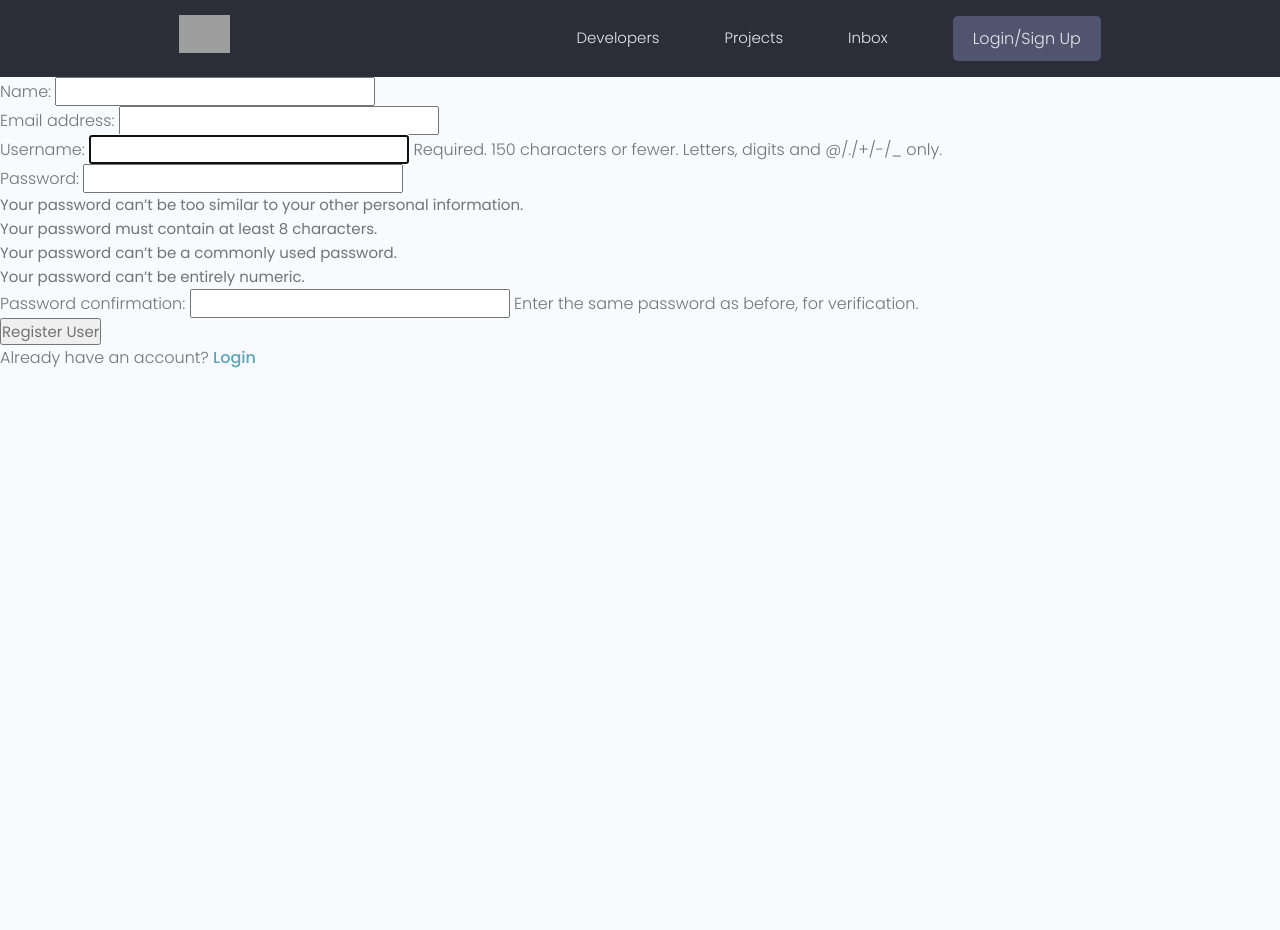
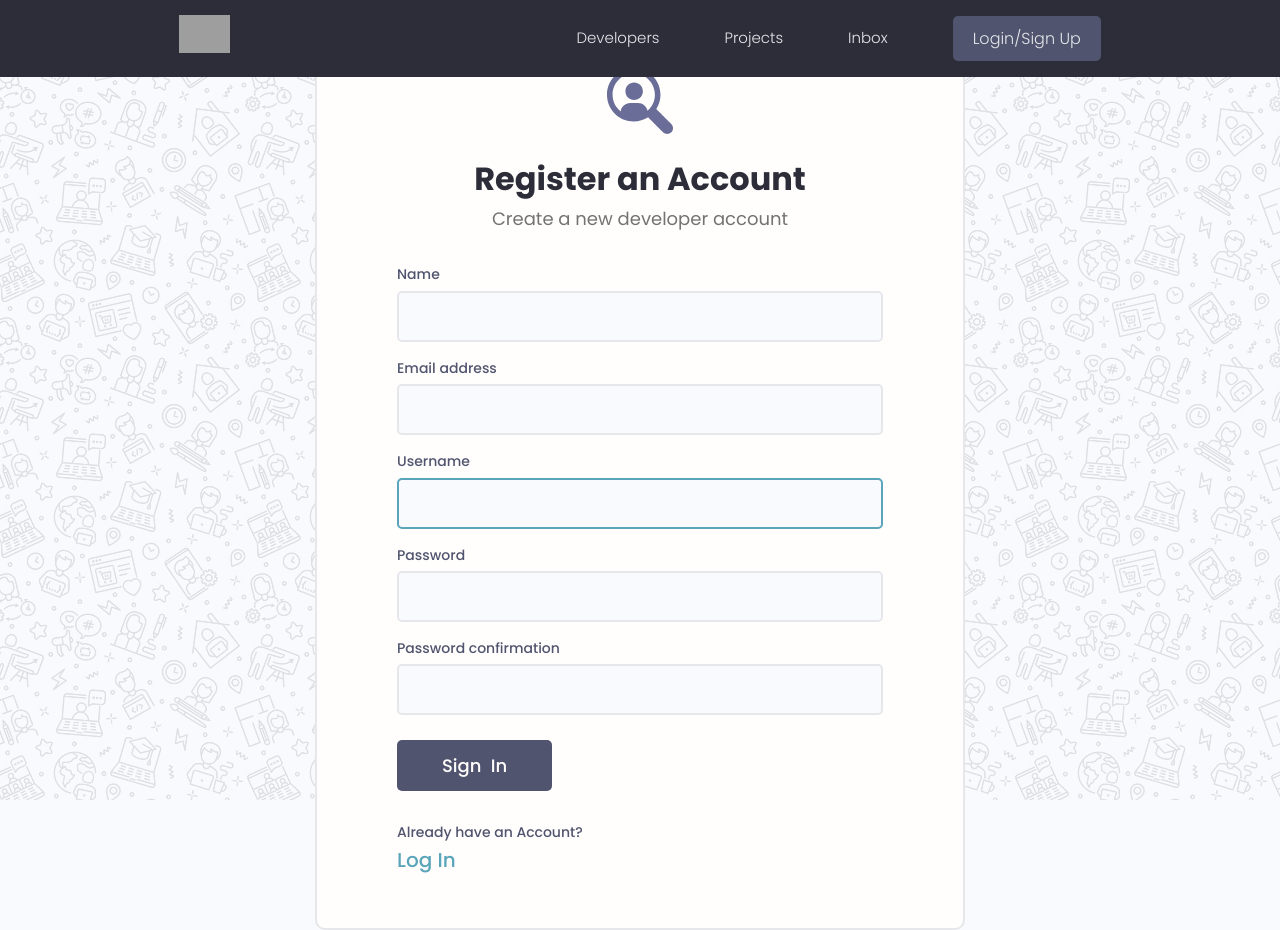
Before and after one commit to Andrii0302/devsearch, a Django app: page /register/ in a window 1280 px wide. Before the commit the page ends 368 px from the top, so only its background shows below. Run offline with Django 5.2, Linux system fonts and the light colour scheme; some libraries are stand-ins or nearby versions; grey boxes are pictures that could not be loaded.

Commit message:
added styling to forms and dynamic output, styled alert messages

```diff
--- a/static/uikit/app.js
+++ b/static/uikit/app.js
@@ -2,3 +2,9 @@
 document.addEventListener('DOMContentLoaded', function () {
   hljs.highlightAll();
 });
+let alertWrapper = document.querySelector('.alert');
+let alertClose = document.querySelector('.alert__close');
+
+if (alertWrapper){
+  alertClose.addEventListener('click', () => alertWrapper.style.display = 'none')
+}
--- a/templates/main.html
+++ b/templates/main.html
@@ -22,16 +22,30 @@
 <body>
 
     {% include 'navbar.html' %}
-    {% if messages %}
+
+    {% comment %} {% if messages %}
     <ul class='messages'>
       {% for message in messages %}
       <li{% if message.tags %} class='{{ message.tags }}' {% endif %}>{{ message }}</li>
         {% endfor %}
     </ul>
+    {% endif %} {% endcomment %}
+
+
+    {% if messages %}
+    {% for message in messages %}
+    <div class="alert alert--{{message.tags}}">
+      <p class="alert__message">{{ message }}</p>
+      <button class="alert__close">x</button>
+    </div>
+    {% endfor %}
     {% endif %}
+
+
     {% block content %}
 
     {% endblock %}
 
 </body>
+<script src="{% static 'uikit/app.js' %}"></script>
 </html>
--- a/users/forms.py
+++ b/users/forms.py
@@ -9,3 +9,8 @@ class CustomCreationForm(UserCreationForm):
         labels = {
             'first_name':'Name',
         }
+    def __init__(self,*args,**kwargs):
+        super(CustomCreationForm,self).__init__(*args,**kwargs)
+
+        for k,v in self.fields.items():
+            v.widget.attrs.update({'class':'input'})
--- a/users/templates/users/login_register.html
+++ b/users/templates/users/login_register.html
@@ -1,20 +1,90 @@
 {% extends 'main.html' %}
+{% load static %}
 {% block content %}
 {% if page == 'register' %}
-<form action="{% url 'register' %}" method="POST">
-    {% csrf_token %}
-    {{ form.as_p }}
-    <input type="submit" value="Register User">
-</form>
 
-<p>Already have an account? <a href="{% url 'login' %}">Login</a>
+
+<div class="auth">
+    <div class="card">
+      <div class="auth__header text-center">
+        <a href="/">
+          <img src="{% static 'images/icon.svg' %}" alt="icon" />
+        </a>
+        <h3>Register an Account</h3>
+        <p>Create a new developer account</p>
+      </div>
+
+      <form action="{% url 'register' %}" method="POST" class="form auth__form">
+        {% csrf_token %}
+        {% for field in form %}
+        <div class="form__field">
+          <label for="formInput#text">{{ field.label }}</label>
+          {{ field }}
+          <!-- {% if field.help_text %}
+          <small>{{ field.help_text }}</small>
+          {% endif %} -->
+          <!-- {% for error in field.errors %}
+            <p style="color:red;">{{error}}</p>
+          {% endfor %} -->
+        </div>
+        {% endfor %}
+        <div class="auth__actions">
+          <input class="btn btn--sub btn--lg" type="submit" value="Sign  In" />
+        </div>
+      </form>
+      <div class="auth__alternative">
+        <p>Already have an Account?</p>
+        <a href="{% url 'login' %}">Log In</a>
+      </div>
+    </div>
+  </div>
 {% else %}
-<form action="{% url 'login' %}" method="POST">
-    {% csrf_token %}
-    <input type="text" name="username" placeholder="Username"/>
-    <input type="password" name="password" placeholder="Enter a password"/>
-    <input type="submit" value="Login"/>
-    <p>Dont have an account? <a href="{% url 'register' %}">Sign up</a></p>
-</form>
+
+<div class="auth">
+    <div class="card">
+      <div class="auth__header text-center">
+        <a href="/">
+          <img src="{% static 'images/icon.svg' %}" alt="icon" />
+        </a>
+        <h3>Account Login</h3>
+        <p>Hello Developer, Welcome Back!</p>
+      </div>
+
+      <form action="{% url 'login' %}" method="POST" class="form auth__form">
+        {% csrf_token %}
+        <!-- Input:username -->
+        <div class="form__field">
+          <label for="formInput#text">Username: </label>
+          <input
+            class="input input--text"
+            id="formInput#text"
+            type="text"
+            name="username"
+            placeholder="Enter your username..."
+          />
+        </div>
+
+        <!-- Input:Password -->
+        <div class="form__field">
+          <label for="formInput#password">Password: </label>
+          <input
+            class="input input--password"
+            id="formInput#passowrd"
+            type="password"
+            name="password"
+            placeholder="••••••••"
+          />
+        </div>
+        <div class="auth__actions">
+          <input class="btn btn--sub btn--lg" type="submit" value="Log In" />
+          <a href="forgetpassword.html">Forget Password?</a>
+        </div>
+      </form>
+      <div class="auth__alternative">
+        <p>Don’t have an Account?</p>
+        <a href="{% url 'register' %}">Sign Up</a>
+      </div>
+    </div>
+  </div>
 {% endif %}
 {% endblock %}
--- a/users/views.py
+++ b/users/views.py
@@ -25,7 +25,7 @@ def loginUser(request):
     return render(request,'users/login_register.html')
 def logoutUser(request):
     logout(request)
-    messages.success(request,'User was logged out')
+    messages.info(request,'User was logged out')
     return redirect('login')
 def registerUser(request):
     page='register'
```
Also changed, not shown: db.sqlite3, static/images/pattern.jpg (added).
